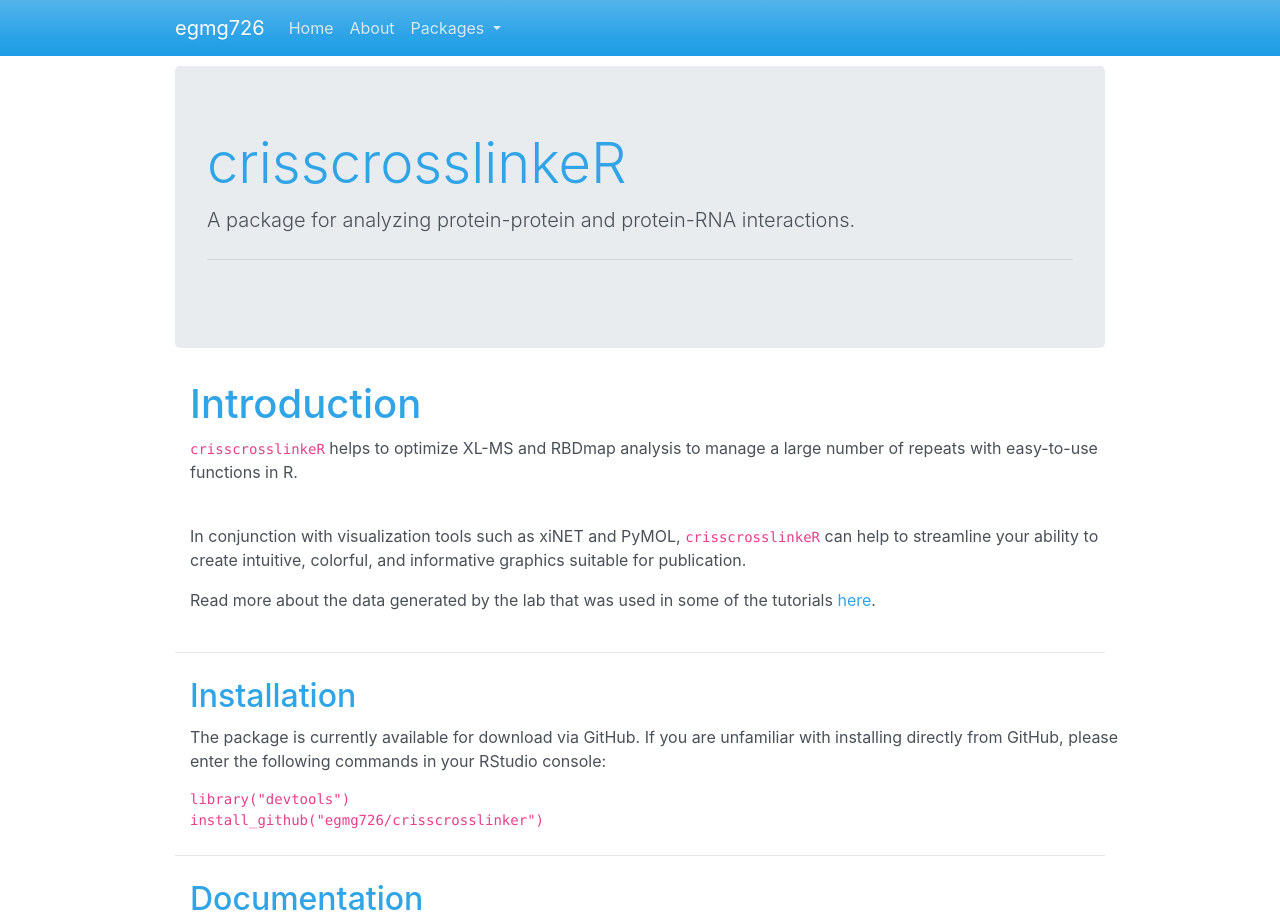
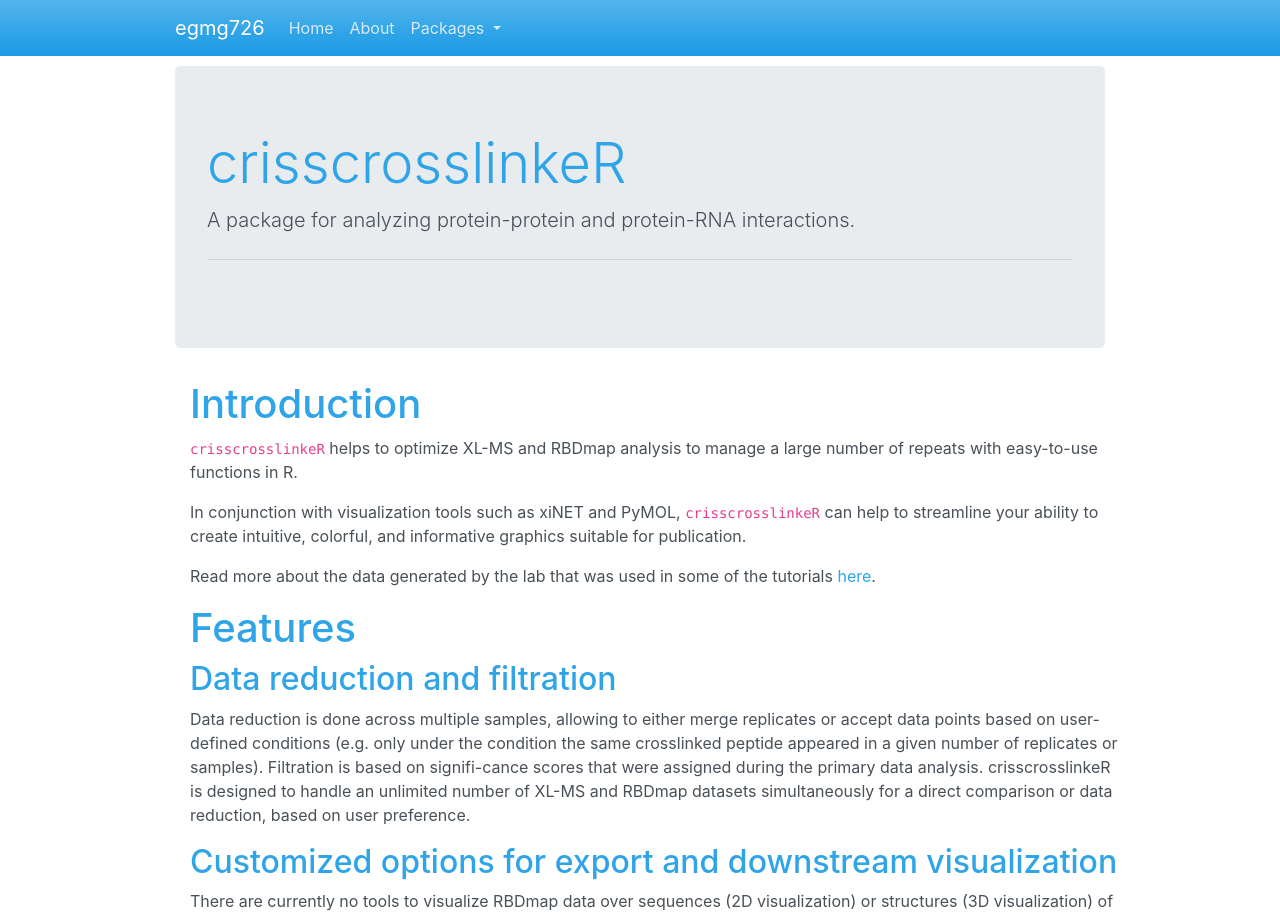
Before and after one commit to egmg726/egmg726.github.io, a Jekyll site: the page built from crisscrosslinker/index.html, in a window 1280 px wide and 1400 px high. Shown: the top 916 px of the window. Built offline with Jekyll 4.4.1, drawn with Linux system fonts in a browser that asks for light colours; some of the changed text lies outside the part shown.

Commit message:
new features section for crisscrosslinker

```diff
--- a/crisscrosslinker/index.html
+++ b/crisscrosslinker/index.html
@@ -16,17 +16,57 @@
 	</div>
 	<div class="row" style="padding-left:30px">
 	<p><code>crisscrosslinkeR</code> helps to optimize XL-MS and RBDmap analysis to manage a large number of repeats with easy-to-use functions in R.</p>
-	<br>
+
 
 
 	<p>In conjunction with visualization tools such as xiNET and PyMOL, <code>crisscrosslinkeR</code> can help
 	to streamline your ability to create intuitive, colorful, and informative graphics suitable for publication.</p>
-	<br>
+
 
 
 	<p>Read more about the data generated by the lab that was used in some of the tutorials <a href="https://doi.org/10.1038/s41594-019-0197-y">here</a>.</p>
 
 	</div>
+
+
+	<div class="row" style="padding-left:30px">
+	<h1>Features</h1> <br><br>
+	</div>
+	<div class="row" style="padding-left:30px">
+
+
+ <h2> Data reduction and filtration </h2>
+<p>Data reduction is done across multiple samples, allowing to either merge replicates or
+accept data points based on user-defined conditions (e.g. only under the condition the same
+crosslinked peptide appeared in a given number of replicates or samples).
+Filtration is based on signifi-cance scores that were assigned during the primary data analysis.
+ crisscrosslinkeR is designed to handle an unlimited number of XL-MS and RBDmap datasets simultaneously
+ for a direct comparison or data reduction, based on user preference.</p>
+<h2>Customized options for export and downstream visualization</h2>
+ <p>There are currently no tools to visualize RBDmap data over sequences (2D visualization)
+ or structures (3D visualization) of protein complex-es, albeit these forms of visualization
+  are popular and supported in case of XL-MS (Courcelles, et al., 2017; Holding, et al., 2013;
+  Kosinski, et al., 2015; Riffle, et al., 2016). crisscrosslinkeR takes advantage of the
+  color palettes available in R, as well as custom palettes, to illustrate replicates or
+  different experimental treatments for 2D representation of RBDmap data. For 2D visualization of
+  XL-MS and, optionally, RBDmap data, crisscrosslinkeR exports files compatible with the user-friendly
+  server xiView(Graham, et al., 2019) (Fig 1, bottom right). For 3D visualization of RBDmap and XL-MS data,
+  crisscrosslinkeR uses the RCSB PDB mapping API to identify the most suitable 3D struc-ture(s) in the PDB,
+   aligns it to the sequence of the protein used during the experiment and then use the selected structure
+   for 3D visualization of either RBDmap or XL-MS data (Fig 1, bottom left). Specifically, crisscrosslinkeR
+    generates a Python script to lunch PyMOL (Schroding-er, 2015) — a popular and stable suite for molecular
+     imaging — which the user can then use to generate publication-quality figures or for structural analysis.
+      crisscrosslinkR can be used to hide or present color-coded crosslinking sites based on the score applied
+       by the primary software that detected them (MaxQuant (Tyanova, et al., 2016) or pLink (Yang, et al., 2012)),
+       the number of times linked-peptides were detected across multiple replicates, differential crosslinked sites
+       (e.g. linked-peptides that appeared only under a certain treatment) and, when applicable, the crosslinking distances;
+       all these are visualized with large flexibility for user-defined color selection.</p>
+
+<p>Collectively, crisscrosslinkeR is a versatile pipeline that streamlines the workflow,
+ starting from multiple raw data files down to publication-quality figures.</p>
+
+	</div>
+
 
 <hr class="my-4">
 
@@ -144,3 +184,29 @@
 </div>
 
 </div>
+
+
+	<div class="row" style="padding-left:30px">
+	<h1>References</h1> <br><br>
+	</div>
+	<div class="row" style="padding-left:30px">
+
+
+<p>Castello, Alfredo, et al. (2017), 'Identification of RNA-binding domains of RNA-binding proteins in cultured cells on a system-wide scale with RBDmap', Nature Protocols, 12 (12), 2447-64.</p>
+<p>Courcelles, M., et al. (2017), 'CLMSVault: A Software Suite for Protein Cross-Linking Mass-Spectrometry Data Analysis and Visualization', J Proteome Res, 16 (7), 2645-52.</p>
+<p>Cox, Jürgen, et al. (2011), 'Andromeda: A peptide search engine integrated into the MaxQuant environment', Journal of Proteome Research, 10 (4), 1794-805.</p>
+<p>Graham, Martin J., et al. (2019), 'xiView: A common platform for the down-stream analysis of Crosslinking Mass Spectrometry data', bioRxiv, 561829.</p>
+<p>Grant, B. J., et al. (2006), 'Bio3d: an R package for the comparative analysis of protein structures', Bioinformatics, 22 (21), 2695-96.</p>
+<p>Holding, A. N. (2015), 'XL-MS: Protein cross-linking coupled with mass spectrometry', Methods, 89, 54-63.</p>
+<p>Holding, A. N., et al. (2013), 'Hekate: software suite for the mass spectrometric analysis and three-dimensional visualization of cross-linked protein sam-ples', J Proteome Res, 12 (12), 5923-33.</p>
+<p>Kosinski, Jan, et al. (2015), 'Xlink analyzer: Software for analysis and visuali-zation of cross-linking data in the context of three-dimensional structures', Journal of Structural Biology, 189 (3), 177-83.</p>
+<p>Leitner, A., et al. (2016), 'Crosslinking and Mass Spectrometry: An Integrated Technology to Understand the Structure and Function of Molecular Ma-chines', Trends Biochem Sci, 41 (1), 20-32.</p>
+<p>Riffle, Michael, et al. (2016), 'ProXL (Protein Cross-Linking Database): A Platform for Analysis, Visualization, and Sharing of Protein Cross-Linking Mass Spectrometry Data', Journal of proteome research, 15 (8), 2863-70.</p>
+<p>Schmidt, Carla, Kramer, Katharina, and Urlaub, Henning (2012), 'Investigation of protein–RNA interactions by mass spectrometry—Techniques and appli-cations', Journal of Proteomics, 75 (12), 3478-94.</p>
+<p>Schrodinger, LLC (2015), 'The PyMOL Molecular Graphics System, Version 1.8'.</p>
+<p>Tyanova, Stefka, Temu, Tikira, and Cox, Juergen (2016), 'The MaxQuant computational platform for mass spectrometry-based shotgun proteomics', Nature Protocols, 11 (12), 2301-19.</p>
+<p>Yang, Bing, et al. (2012), 'Identification of cross-linked peptides from complex samples', Nature Methods, 9 (9), 904-06.</p>
+<p>Zhang, Qi, et al. (2019), 'RNA exploits an exposed regulatory site to inhibit the enzymatic activity of PRC2', Nature Structural & Molecular Biology.</p>
+
+
+	</div>
```
